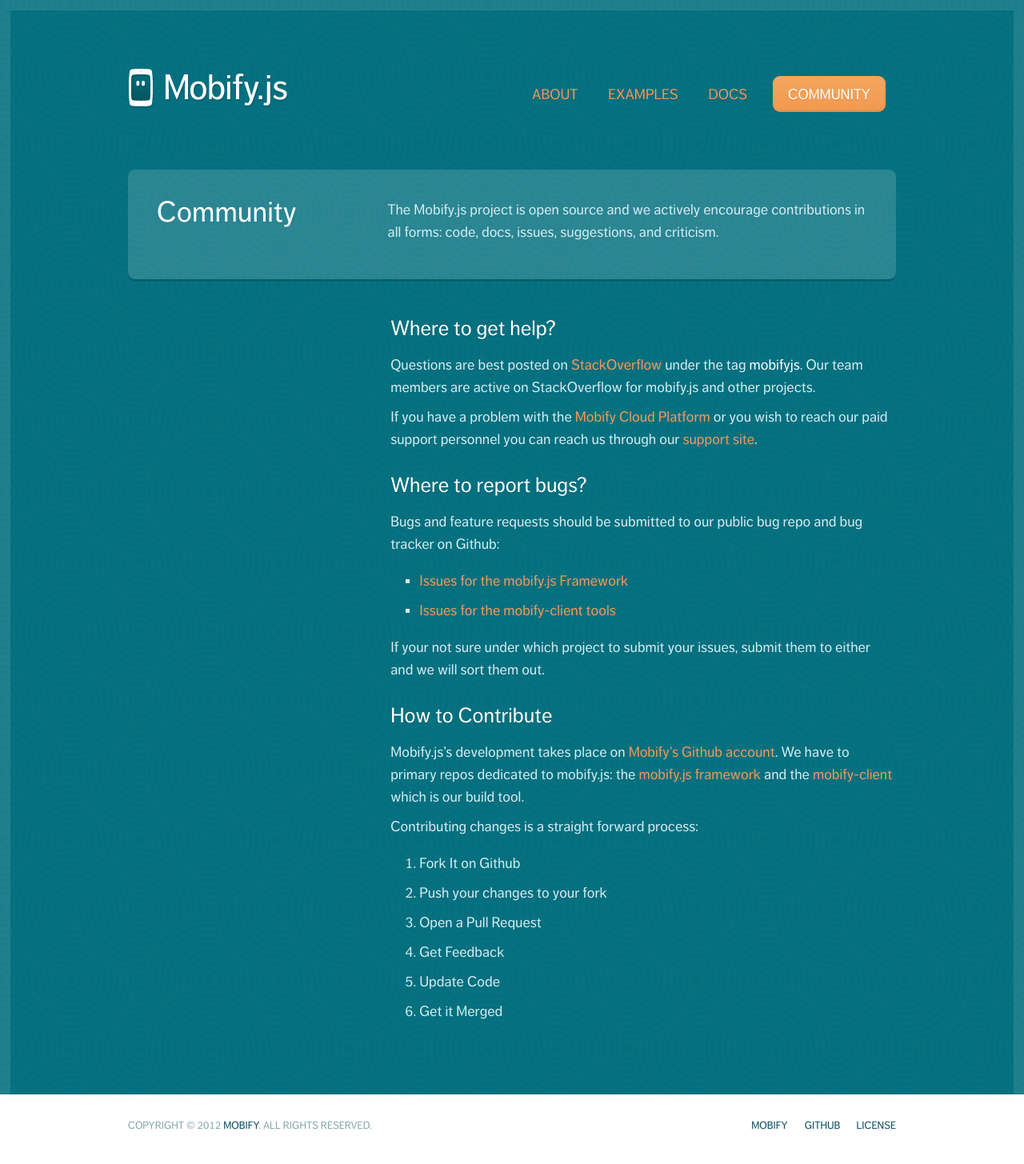
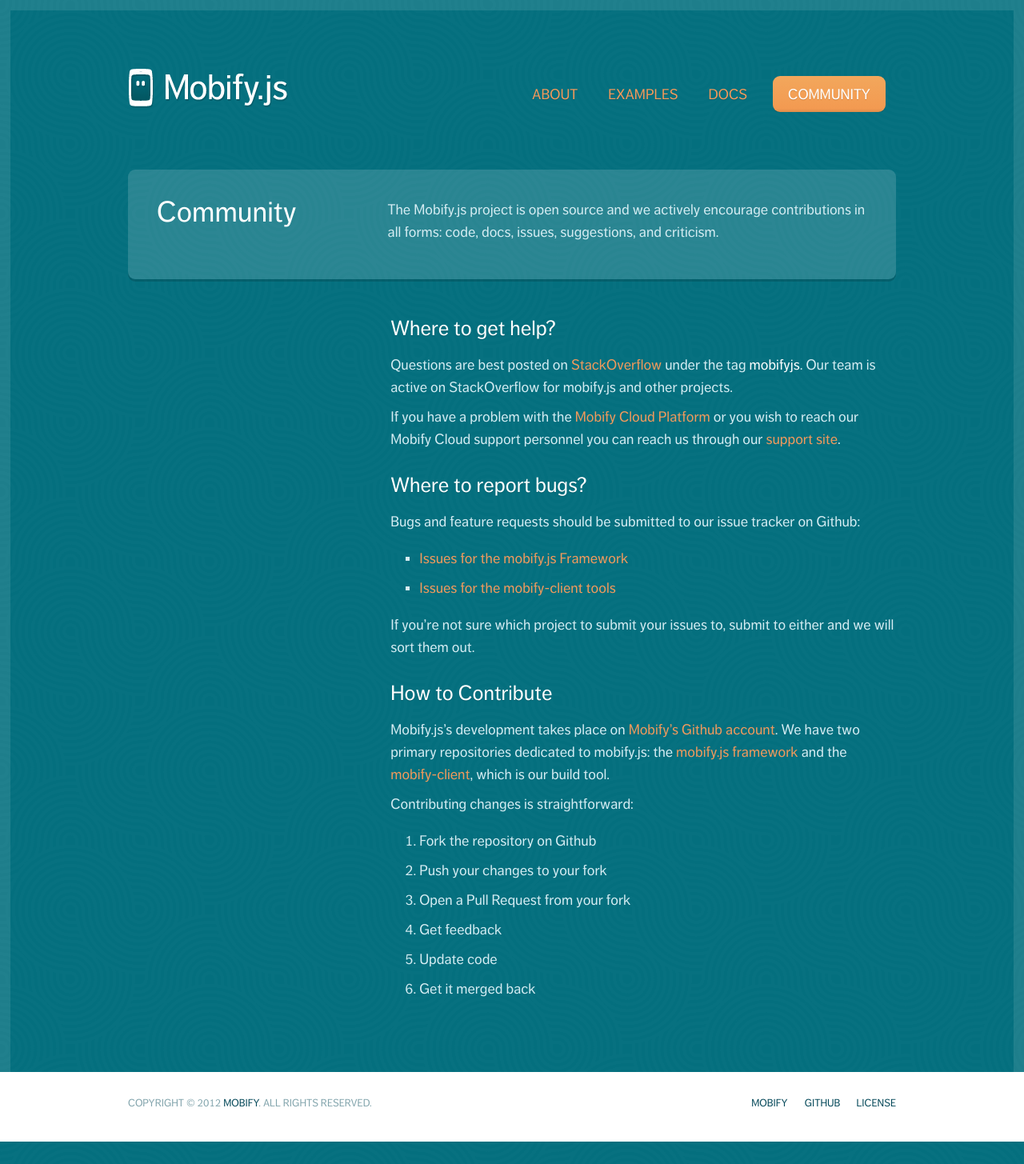
Before and after one commit to mobify/mobifyjs, a Jekyll site: the page built from www/community.md, in a window 1280 px wide. Shown: the whole page at 80% size. Built offline with Jekyll 4.4.1, drawn with Linux system fonts in a browser that asks for light colours; after the commit the page ends 1427 px from its top, so only the background shows below that.

Commit message:
correct some spelling and capitalization, tinker with language on community page

```diff
--- a/www/community.md
+++ b/www/community.md
@@ -5,29 +5,29 @@
 
 ## Where to get help?
 
-Questions are best posted on [StackOverflow](https://stackoverflow.com/) under the tag **mobifyjs**. Our team members are active on StackOverflow for mobify.js and other projects.
+Questions are best posted on [StackOverflow](https://stackoverflow.com/) under the tag **mobifyjs**. Our team is active on StackOverflow for mobify.js and other projects.
 
-If you have a problem with the [Mobify Cloud Platform](https://cloud.mobify.com/) or you wish to reach our paid support personnel you can reach us through our [support site](https://support.mobify.com/).
+If you have a problem with the [Mobify Cloud Platform](https://cloud.mobify.com/) or you wish to reach our Mobify Cloud support personnel you can reach us through our [support site](https://support.mobify.com/).
 {:.cloud}
 
 ## Where to report bugs?
 
-Bugs and feature requests should be submitted to our public bug repo and bug tracker on Github:
+Bugs and feature requests should be submitted to our issue tracker on Github:
 
   - [Issues for the mobify.js Framework](https://github.com/mobify/mobifyjs/issues)
   - [Issues for the mobify-client tools](https://github.com/mobify/mobify-client/issues)
 
-If your not sure under which project to submit your issues, submit them to either and we will sort them out.
+If you're not sure which project to submit your issues to, submit to either and we will sort them out.
 
 ## How to Contribute
 
-Mobify.js's development takes place on [Mobify's Github account](https://github.com/mobify). We have to primary repos dedicated to mobify.js: the [mobify.js framework](https://github.com/mobify/mobifyjs) and the [mobify-client](https://github.com/mobify/mobify-client) which is our build tool.
+Mobify.js's development takes place on [Mobify's Github account](https://github.com/mobify). We have two primary repositories dedicated to mobify.js: the [mobify.js framework](https://github.com/mobify/mobifyjs) and the [mobify-client](https://github.com/mobify/mobify-client), which is our build tool.
 
-Contributing changes is a straight forward process:
+Contributing changes is straightforward:
 
-  1. Fork It on Github
+  1. Fork the repository on Github
   2. Push your changes to your fork
-  3. Open a Pull Request
-  4. Get Feedback
-  5. Update Code
-  6. Get it Merged
+  3. Open a Pull Request from your fork
+  4. Get feedback
+  5. Update code
+  6. Get it merged back
```
